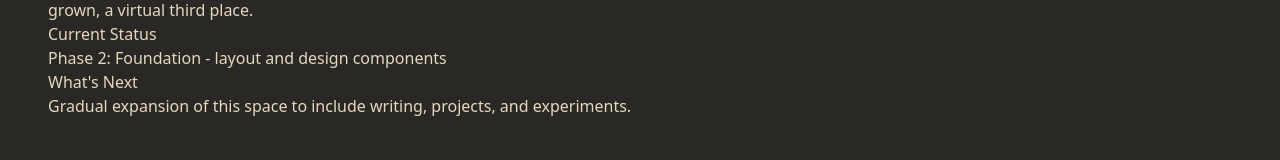
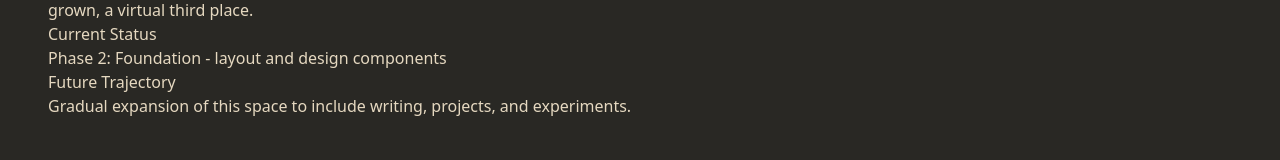
Before and after one commit to gwennthompson/gwennimations, a Next.js app: page / in a window 1280 px wide. Shown: the part 312-472 px from the top of the page. Built offline with nearby package versions, Linux system fonts and the light colour scheme.

Commit message:
edited some text

```diff
--- a/app/page.tsx
+++ b/app/page.tsx
@@ -23,7 +23,7 @@ export default function Home() {
       <h2>Current Status</h2>
       <p>Phase 2: Foundation - layout and design components</p>
 
-      <h2>What's Next</h2>
+      <h2>Future Trajectory</h2>
       <p>
         Gradual expansion of this space to include writing, projects, and experiments.
       </p>
```
